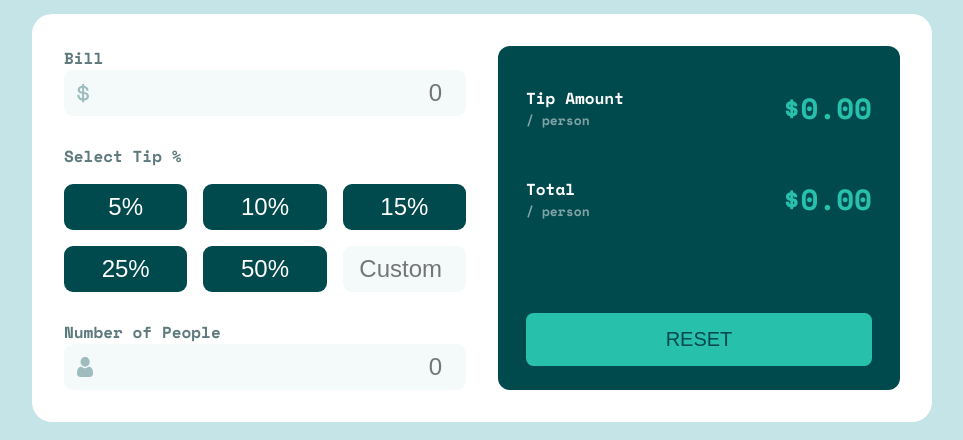
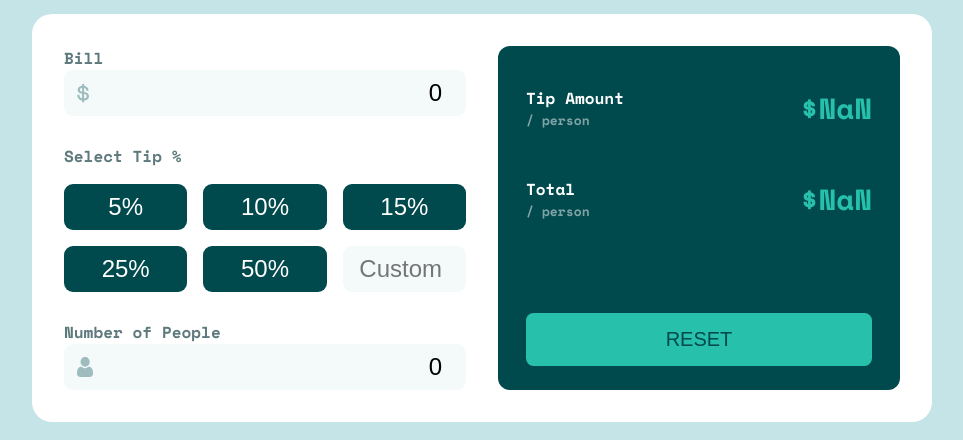
Before and after one commit to nivancheva/tip-calculator-app-react, a React (Create React App) app: page / in a window 1280 px wide. Shown: the part 252-692 px from the top of the page, without its empty margins (158-1121 px from the left). Built offline with nearby package versions, Linux system fonts and the light colour scheme.

Commit message:
add base calculations

```diff
--- a/src/App.js
+++ b/src/App.js
@@ -1,7 +1,26 @@
 
+import { useState } from 'react';
 import './App.css';
 
 function App() {
+  const [bill, setBill] = useState(0);
+  const [tipPercent, setTipPercent] = useState(0);
+  const [people, setPeople] = useState(0);
+
+  function handleButtonClick(tp) {
+    setTipPercent(tp);
+
+    // add selected class
+  }
+
+  function getResultTip() {
+    return (bill*tipPercent/100) / people;
+  }
+
+  function getResultTotal() {
+    return (bill + bill*tipPercent/100) / people;
+  }
+
   return (
     <div className='wraper'>
       <div className='container'>
@@ -17,6 +36,8 @@ function App() {
                     id='bill'
                     name='bill'
                     placeholder='0'
+                    value={bill}
+                    onChange={(e) => {setBill(parseFloat(e.target.value))}}
                   />
                 </div>
             </div>
@@ -24,11 +45,13 @@ function App() {
             <div>
               <p>Select Tip %</p>
               <div className='calculator_input-tip'>
-                <button className='button'>5%</button>
-                <button className='button'>10%</button>
-                <button className='button'>15%</button>
-                <button className='button'>25%</button>
-                <button className='button'>50%</button>
+                {
+                  [5, 10, 15, 25, 50].map((tp, idx) => {
+                    return (
+                      <button key={idx} onClick={() => {handleButtonClick(tp)}} className='button'>{tp}%</button>
+                    );
+                  })
+                }
                   <input
                     type="number"
                     id='custom'
@@ -47,6 +70,8 @@ function App() {
                     id='people'
                     name='people'
                     placeholder='0'
+                    value={people}
+                    onChange={(e) => {setPeople(parseFloat(e.target.value))}}
                   />
                 </div>
             </div>
@@ -54,11 +79,11 @@ function App() {
           <div className='calculator_result'>
             <div className='calculator_result-sum amount'>
               <p className='sum-label'>Tip Amount<span className='light-text'>/ person</span></p>
-              <p id="amount" className="total-sum">$0.00</p>
+              <p id="amount" className="total-sum">${getResultTip()}</p>
             </div>
             <div className='calculator_result-sum total'>
               <p className='sum-label'>Total<span className='light-text'>/ person</span></p>
-              <p id="total" className="total-sum">$0.00</p>
+              <p id="total" className="total-sum">${getResultTotal()}</p>
             </div>
             <button className='button btn-reset'>Reset</button>
           </div>
```
